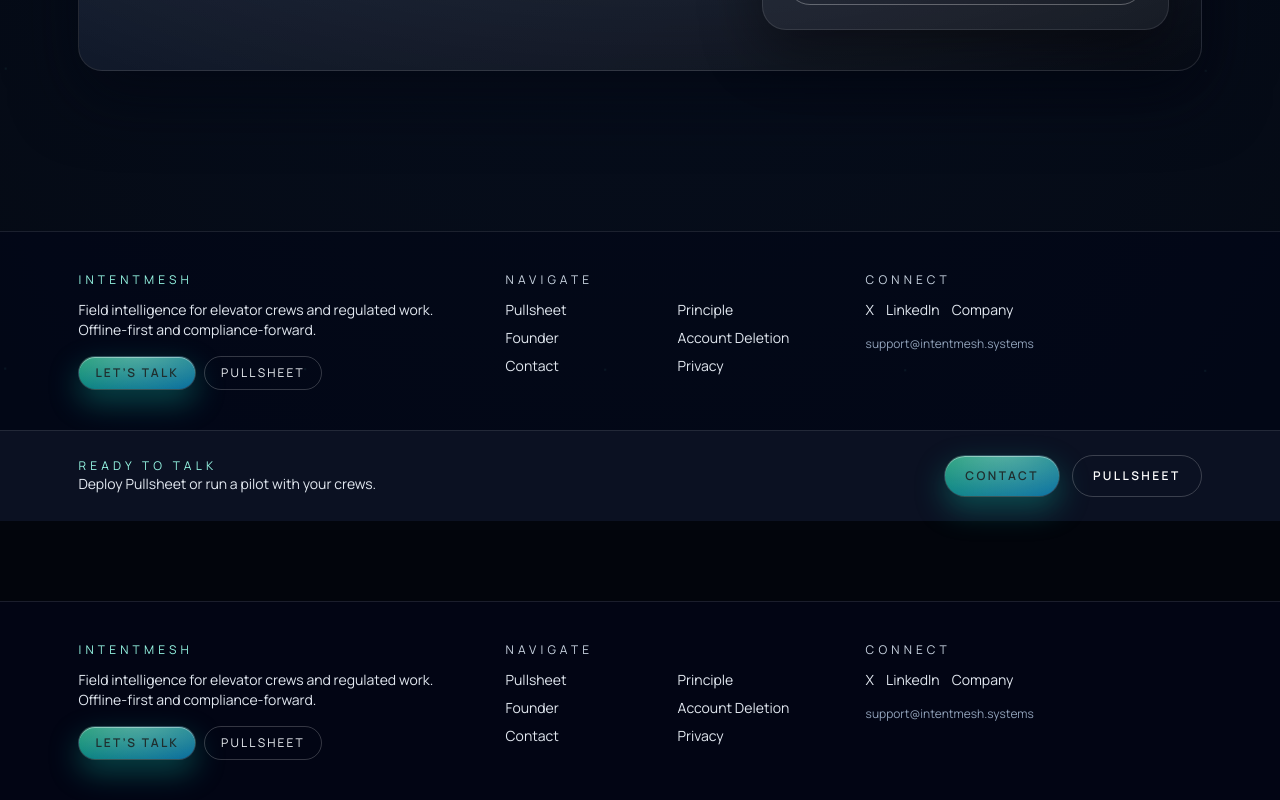
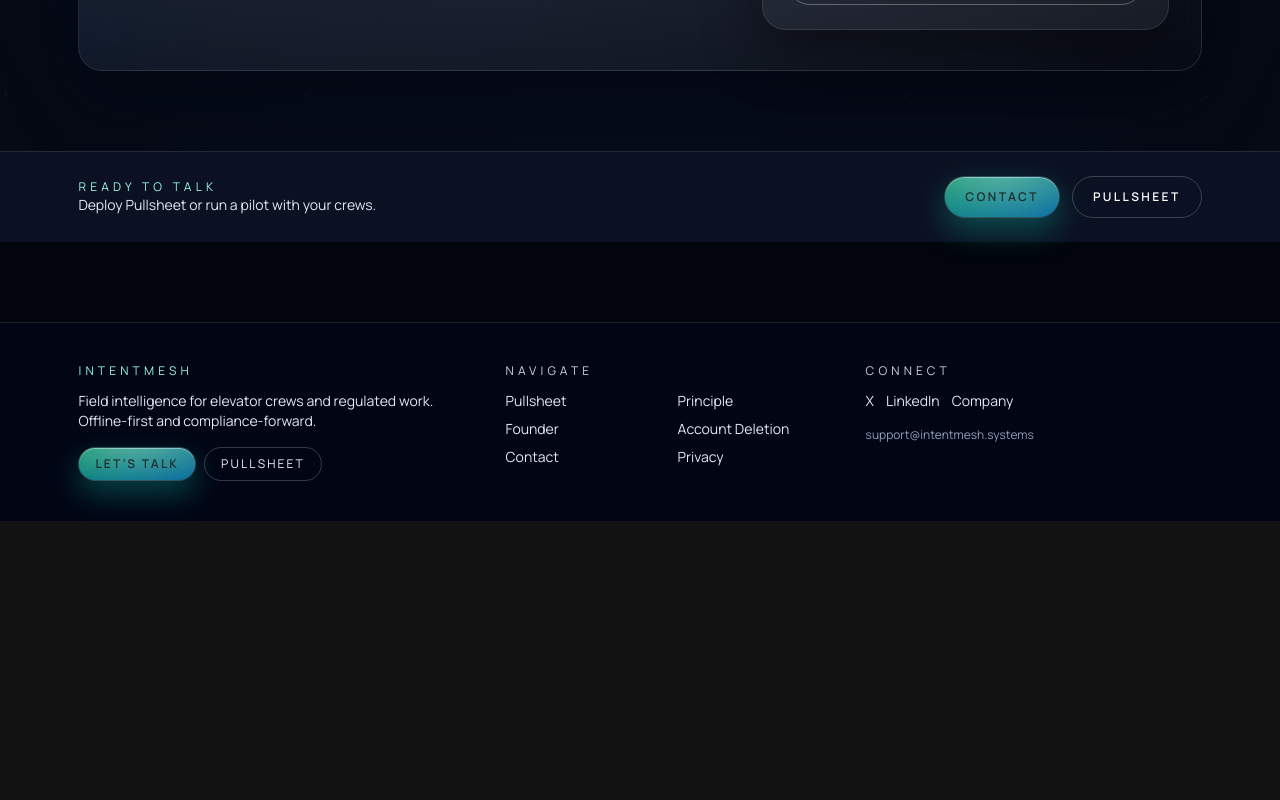
Before and after one commit to joshuaworth/intentmesh-site, a Next.js app: page / in a window 1280 px wide. Shown: the part 3598-4398 px from the top of the page. After the commit the page ends 4119 px from the top, so only its background shows below. Built offline with nearby package versions, Linux system fonts and the light colour scheme.

Commit message:
Remove page-level footer to avoid duplication

```diff
--- a/src/app/page.tsx
+++ b/src/app/page.tsx
@@ -4,7 +4,6 @@
 import { CredibilityStrip } from "@/components/marketing/CredibilityStrip";
 import { IntentLayerDiagram } from "@/components/marketing/IntentLayerDiagram";
 import { ContactSection } from "@/components/marketing/ContactSection";
-import { Footer } from "@/components/marketing/Footer";
 import { WhyIntentMesh } from "@/components/marketing/WhyIntentMesh";
 
 export default function Home() {
@@ -20,7 +19,6 @@
         <IntentLayerDiagram />
         <ContactSection />
       </main>
-      <Footer />
     </div>
   );
 }
```
